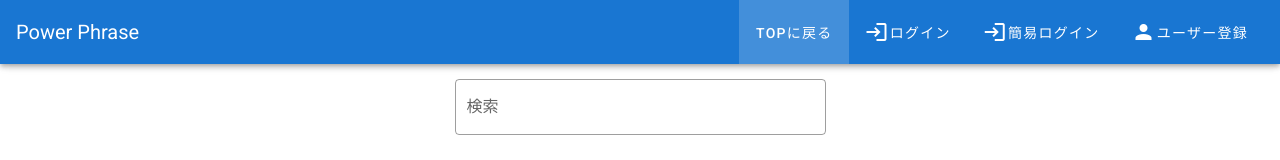
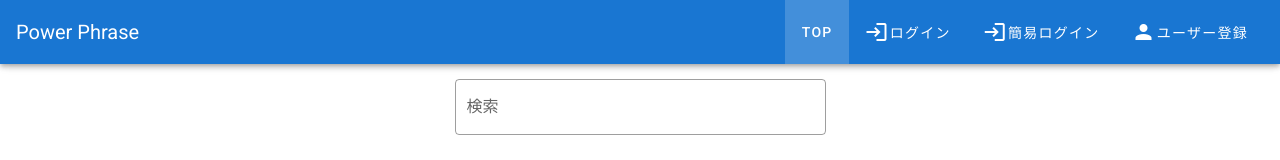
Before and after one commit to k-kazuya0926/power-phrase2-front, a Vue app: page / in a window 1280 px wide. Shown: the top 160 px of the page. Built offline with nearby package versions, Linux system fonts and the light colour scheme; no server answers.

Commit message:
ユーザー詳細画面レイアウト変更

```diff
--- a/src/App.vue
+++ b/src/App.vue
@@ -17,7 +17,7 @@
       ></v-text-field>-->
       <v-spacer></v-spacer>
       <v-toolbar-items>
-        <v-btn text to="/">Topに戻る</v-btn>
+        <v-btn text to="/">Top</v-btn>
         <v-btn v-show="!isAuthenticated" text to="/Login">
           <v-icon color="white">mdi-login</v-icon>ログイン
         </v-btn>
--- a/src/views/DetailUser.vue
+++ b/src/views/DetailUser.vue
@@ -1,6 +1,7 @@
 <template>
   <Loading v-if="loading"></Loading>
-  <v-card max-width="800" class="mx-auto" v-else>
+  <!-- <v-card max-width="800" class="mx-auto" v-else> -->
+  <v-card class="mx-auto" v-else>
     <v-container>
       <v-row align="center" class="spacer" no-gutters>
         <v-col cols="6" md="2">
@@ -36,8 +37,8 @@
         class="my-4"
         @input="showPage"
       ></v-pagination>
-      <v-row dense class="mb-6" justify="center">
-        <v-col class="pt-10" v-model="posts" v-for="post in posts" :key="post.id" cols="6" md="8">
+      <v-row dense class="mb-6">
+        <v-col class="pt-10" v-model="posts" v-for="post in posts" :key="post.id" cols="6">
           <v-card>
             <router-link :to="{name: 'DetailPost', params: {postId: post.id}}">
               <v-card-title>{{ post.title }}</v-card-title>
```
